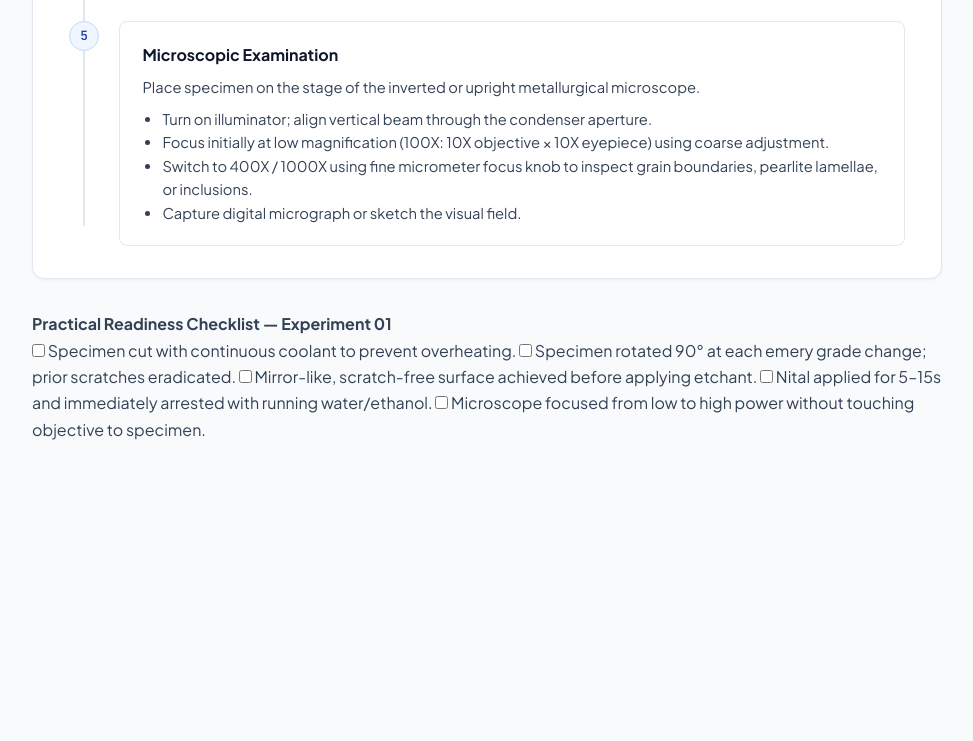
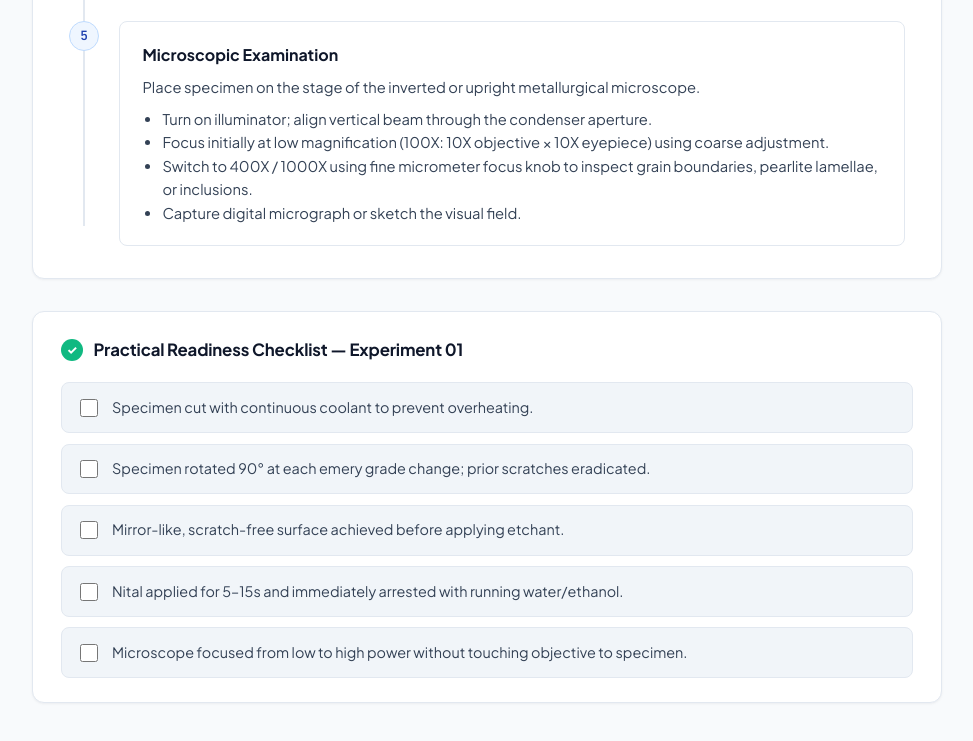
Before and after one commit to wildcook81/materialrevision, a plain HTML site: page index.html in a window 1280 px wide. Shown: the part 1743-2484 px from the top of the page, without its empty margins (298-1271 px from the left). Before the commit the page ends 2250 px from the top, so only its background shows below. Drawn offline with nearby package versions, Linux system fonts and the light colour scheme.

Commit message:
fix: format lab readiness checklist items vertically with proper row alignment and state persistence

```diff
--- a/app.js
+++ b/app.js
@@ -3412,6 +3412,28 @@ document.addEventListener('DOMContentLoaded', () => {
   }
 
   // =========================================================================
+  // Lab Practical Readiness Checklist Persistence & Interaction
+  // =========================================================================
+  const checkItems = document.querySelectorAll('.check-item');
+  checkItems.forEach(item => {
+    const input = item.querySelector('input[type="checkbox"]');
+    if (!input) return;
+    const checkKey = 'matrev_chk_' + (input.dataset.check || input.name || item.textContent.slice(0, 20).trim());
+    if (localStorage.getItem(checkKey) === 'true') {
+      input.checked = true;
+      item.classList.add('checked');
+    }
+    input.addEventListener('change', () => {
+      localStorage.setItem(checkKey, input.checked ? 'true' : 'false');
+      if (input.checked) {
+        item.classList.add('checked');
+      } else {
+        item.classList.remove('checked');
+      }
+    });
+  });
+
+  // =========================================================================
   // Print Lab Cheat Sheet
   // =========================================================================
   const printBtn = document.getElementById('printBtn');
--- a/index.html
+++ b/index.html
@@ -9,7 +9,7 @@
   <link rel="preconnect" href="https://fonts.googleapis.com">
   <link rel="preconnect" href="https://fonts.gstatic.com" crossorigin>
   <link href="https://fonts.googleapis.com/css2?family=Plus+Jakarta+Sans:wght@300;400;500;600;700;800&family=JetBrains+Mono:wght@400;500;600&family=Inter:wght@400;500;600;700&display=swap" rel="stylesheet">
-  <link rel="stylesheet" href="style.css?v=11">
+  <link rel="stylesheet" href="style.css?v=12">
   <script>
     MathJax = {
       tex: {
@@ -3689,6 +3689,6 @@
     </div>
   </div>
 
-  <script src="app.js?v=11"></script>
+  <script src="app.js?v=12"></script>
 </body>
 </html>
--- a/style.css
+++ b/style.css
@@ -786,6 +786,96 @@ body.theme-dark .alert-tip {
   background: rgba(16, 185, 129, 0.08);
 }
 
+/* ── Lab Practical Readiness Checklist ───────────────────────── */
+.checklist-card {
+  background: var(--c-surface);
+  border: 1px solid var(--bdr);
+  border-radius: var(--radius-lg);
+  padding: 1.5rem 1.75rem;
+  margin-top: 2rem;
+  box-shadow: var(--shadow-sm);
+  display: flex;
+  flex-direction: column;
+  gap: 0.65rem;
+}
+
+.checklist-card h4 {
+  font-size: 1.05rem;
+  font-weight: 700;
+  color: var(--txt-primary);
+  margin-bottom: 0.5rem;
+  display: flex;
+  align-items: center;
+  gap: 0.65rem;
+  letter-spacing: -0.01em;
+}
+
+.checklist-card h4::before {
+  content: "✓";
+  display: inline-flex;
+  align-items: center;
+  justify-content: center;
+  width: 22px;
+  height: 22px;
+  border-radius: 50%;
+  background: #10b981;
+  color: #ffffff;
+  font-size: 0.75rem;
+  font-weight: 800;
+  flex-shrink: 0;
+}
+
+.check-item {
+  display: flex !important;
+  align-items: flex-start !important;
+  gap: 0.85rem !important;
+  padding: 0.85rem 1.15rem !important;
+  background: var(--c-bg-subtle);
+  border: 1px solid var(--bdr);
+  border-radius: var(--radius-md);
+  font-size: 0.9rem;
+  color: var(--txt-secondary);
+  line-height: 1.5;
+  cursor: pointer;
+  transition: all var(--transition-fast);
+  user-select: none;
+  width: 100%;
+  box-sizing: border-box;
+}
+
+.check-item:hover {
+  background: var(--c-surface-hover);
+  border-color: var(--bdr-hover);
+  color: var(--txt-primary);
+  transform: translateX(2px);
+}
+
+.check-item input[type="checkbox"] {
+  appearance: auto;
+  -webkit-appearance: auto;
+  width: 18px;
+  height: 18px;
+  margin-top: 2px;
+  flex-shrink: 0;
+  accent-color: var(--accent-primary);
+  cursor: pointer;
+}
+
+.check-item:has(input:checked),
+.check-item.checked {
+  background: #f0fdf4 !important;
+  border-color: #86efac !important;
+  color: #166534 !important;
+  font-weight: 500;
+}
+
+body.theme-dark .check-item:has(input:checked),
+body.theme-dark .check-item.checked {
+  background: rgba(16, 185, 129, 0.12) !important;
+  border-color: rgba(16, 185, 129, 0.35) !important;
+  color: #6ee7b7 !important;
+}
+
 /* ── 11. Theory Cards & Formula Banners ──────────────────────── */
 .theory-card {
   background: var(--c-surface);
```
